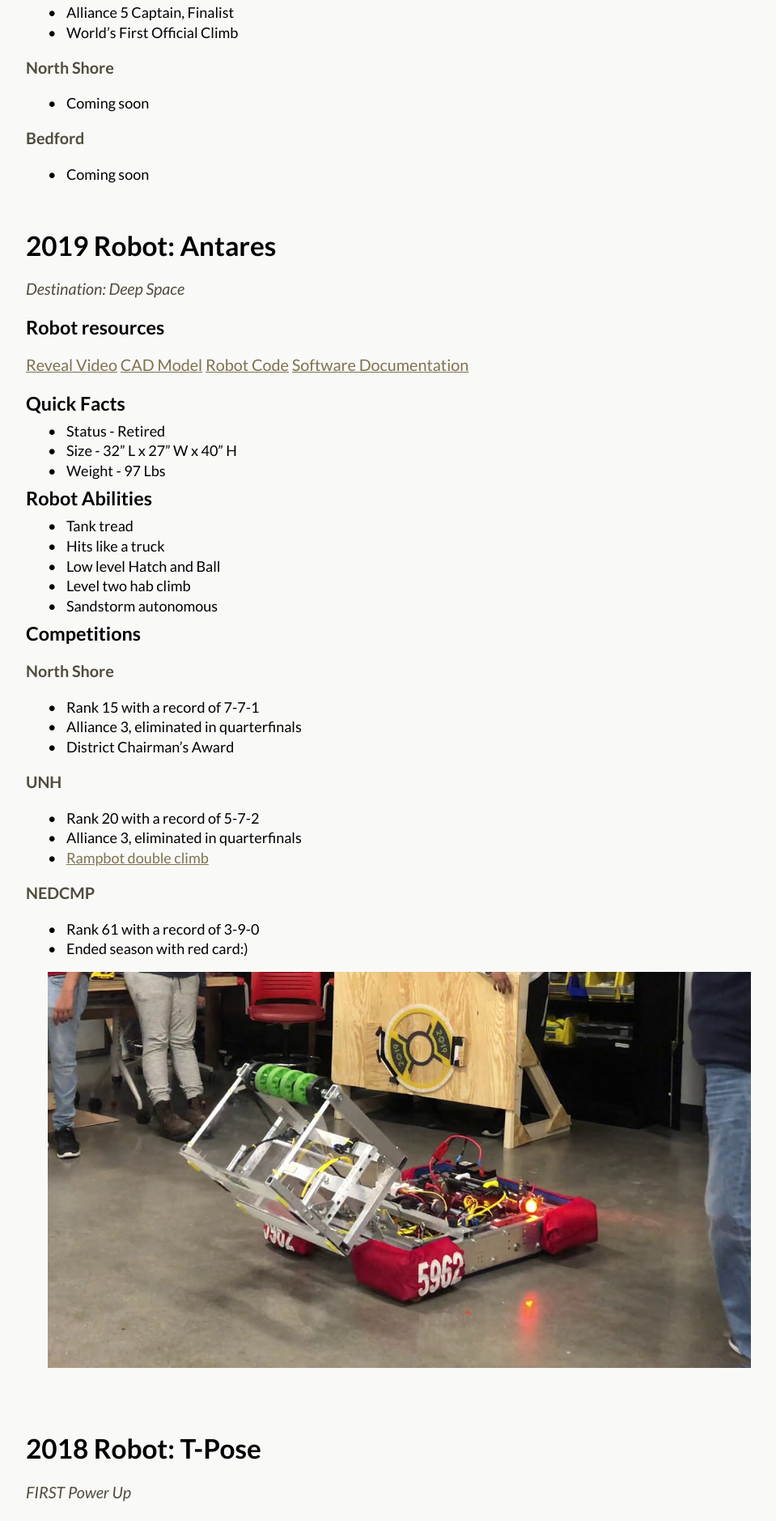
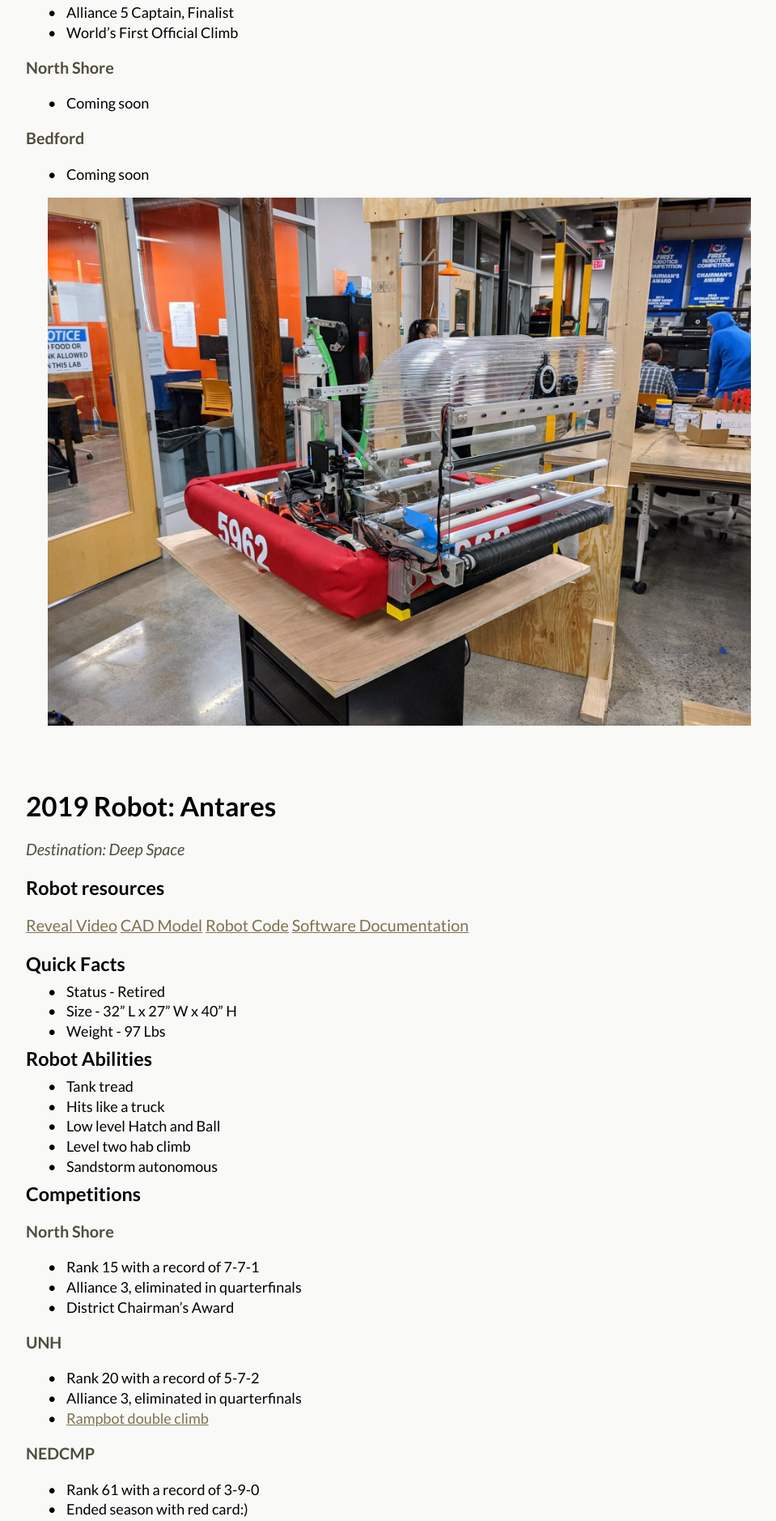
Before and after one commit to perSEVERE-5962/frc5962, a Jekyll site: the page built from robots.md, in a window 1280 px wide. Shown: the part 1173-3051 px from the top of the page at 81% size, without its empty margins (160-1119 px from the left). Built offline with Jekyll 4.4.1, drawn with Linux system fonts in a browser that asks for light colours.

Commit message:
Updated Robots

```diff
--- a/robots.md
+++ b/robots.md
@@ -36,6 +36,7 @@ Each year FRC Team 5962 builds a new robot to compete in the FIRST Robotics Comp
 
 **Bedford**
 1. Coming soon
+![e6a84d8ec53143e5933186e219a71f09 (1).jpg](/uploads/e6a84d8ec53143e5933186e219a71f09%20(1).jpg)
 <div class="divider"></div>
 ## 2019 Robot: Antares
 *Destination: Deep Space*
```
